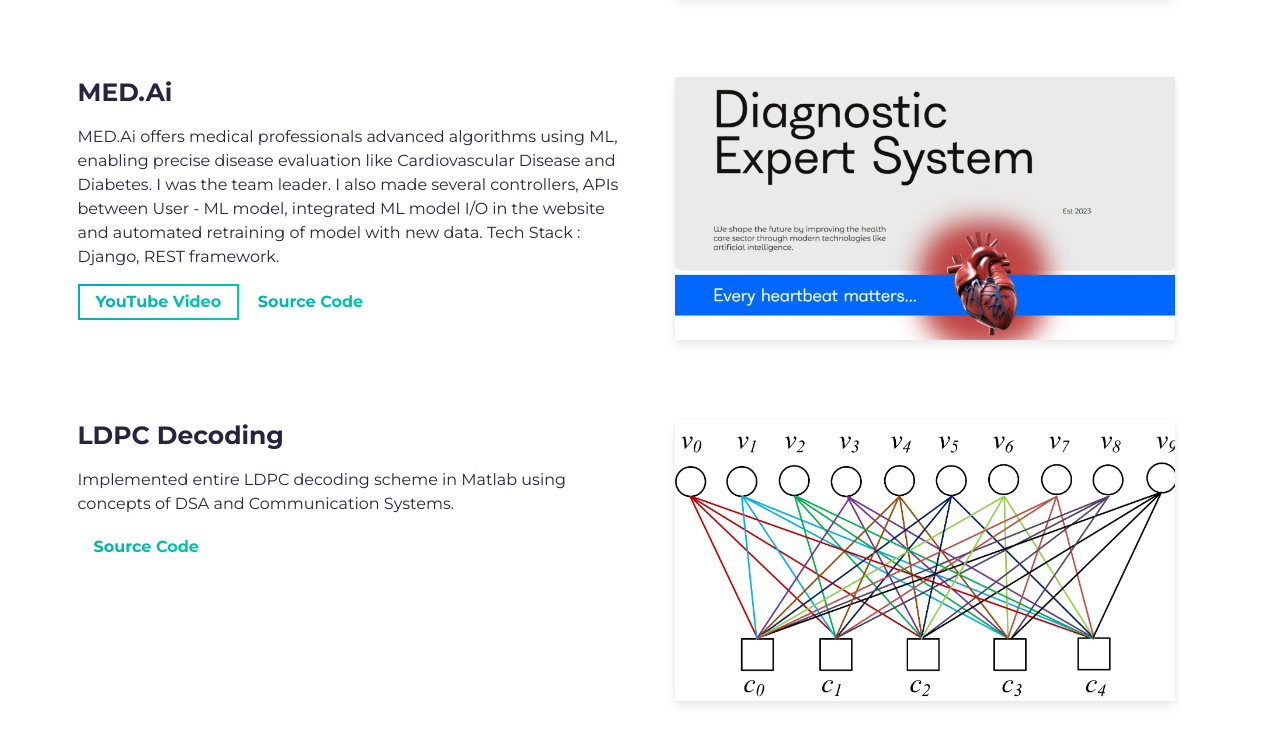
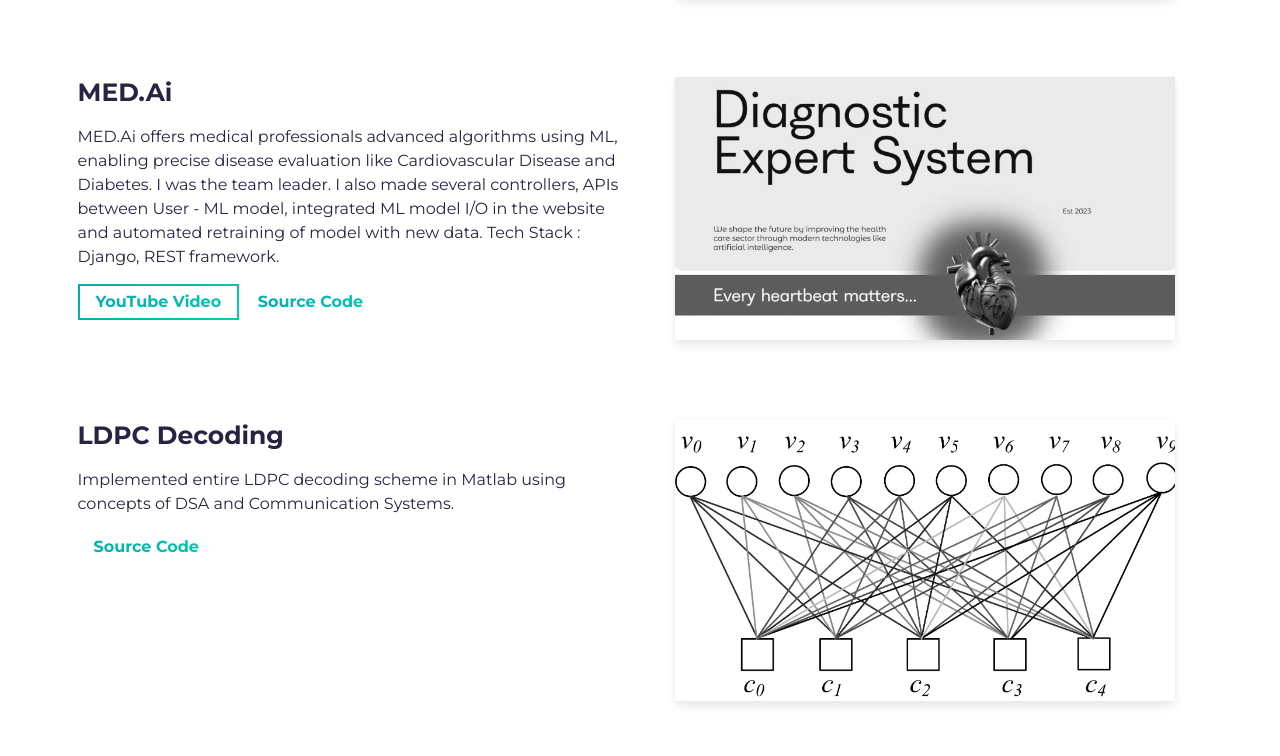
Before and after one commit to Vansh-Joshi/Personal-Portfolio, a website built with Parcel: page src/index.html in a window 1280 px wide. Shown: the part 2044-2800 px from the top of the page. Built offline with nearby package versions, Linux system fonts and the light colour scheme.

Commit message:
introduced grayscale

```diff
--- a/src/sass/style_projects.css
+++ b/src/sass/style_projects.css
@@ -6,3 +6,11 @@
 .working{
     text-align: center;
 }
+
+.project-wrapper__image{
+    filter:grayscale(100%);
+}
+
+.project-wrapper__image:hover{
+    filter:none;
+}
```
